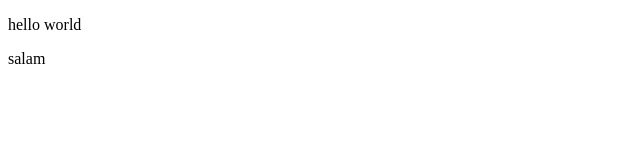
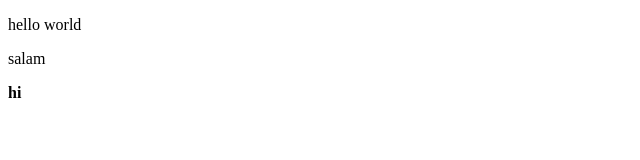
Before and after one commit to mamaly-javad/test, a plain HTML site: page index.html in a window 1280 px wide. Shown: the full height of the page, 0-640 px from the left. Drawn offline with Linux system fonts and the light colour scheme.

Commit message:
add bold

```diff
--- a/index.html
+++ b/index.html
@@ -8,5 +8,6 @@
 <body>
     <p>hello world</p>
     <p>salam</p>
+    <b>hi</b>
 </body>
 </html>
```
